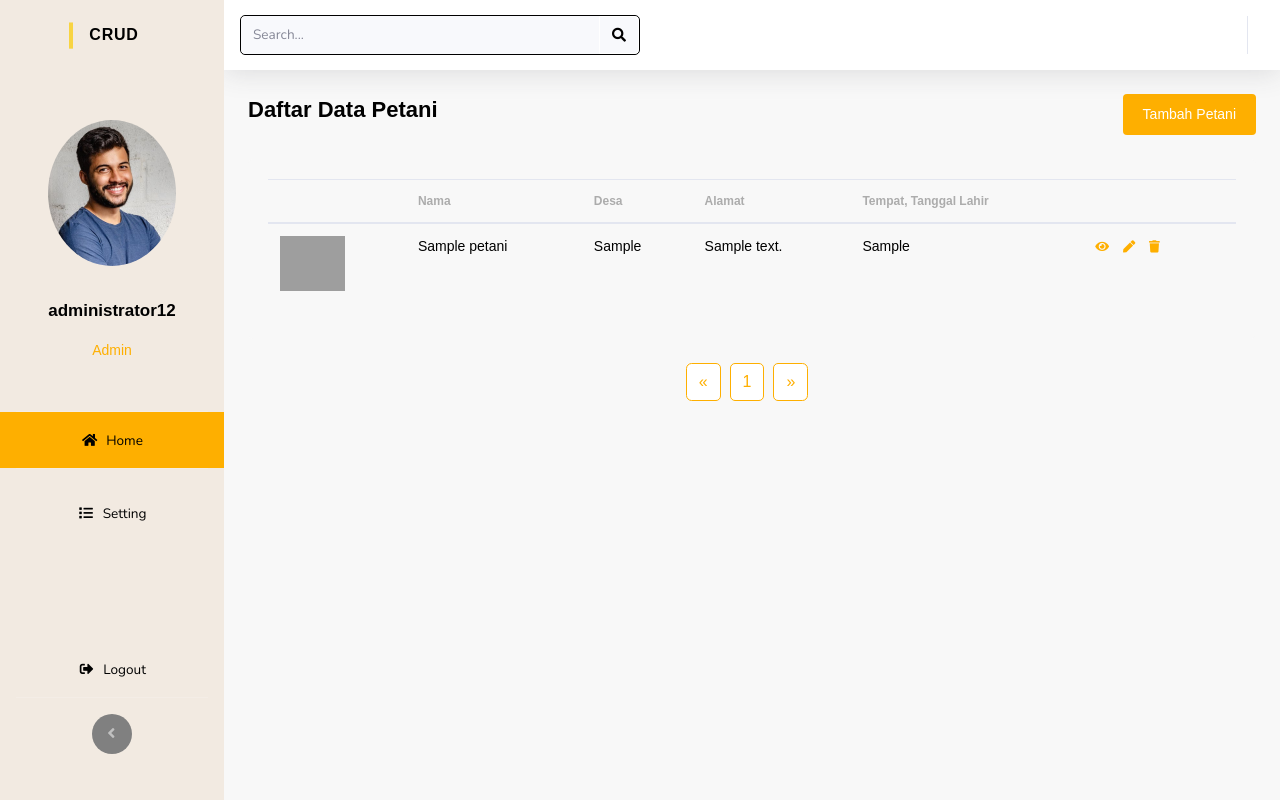
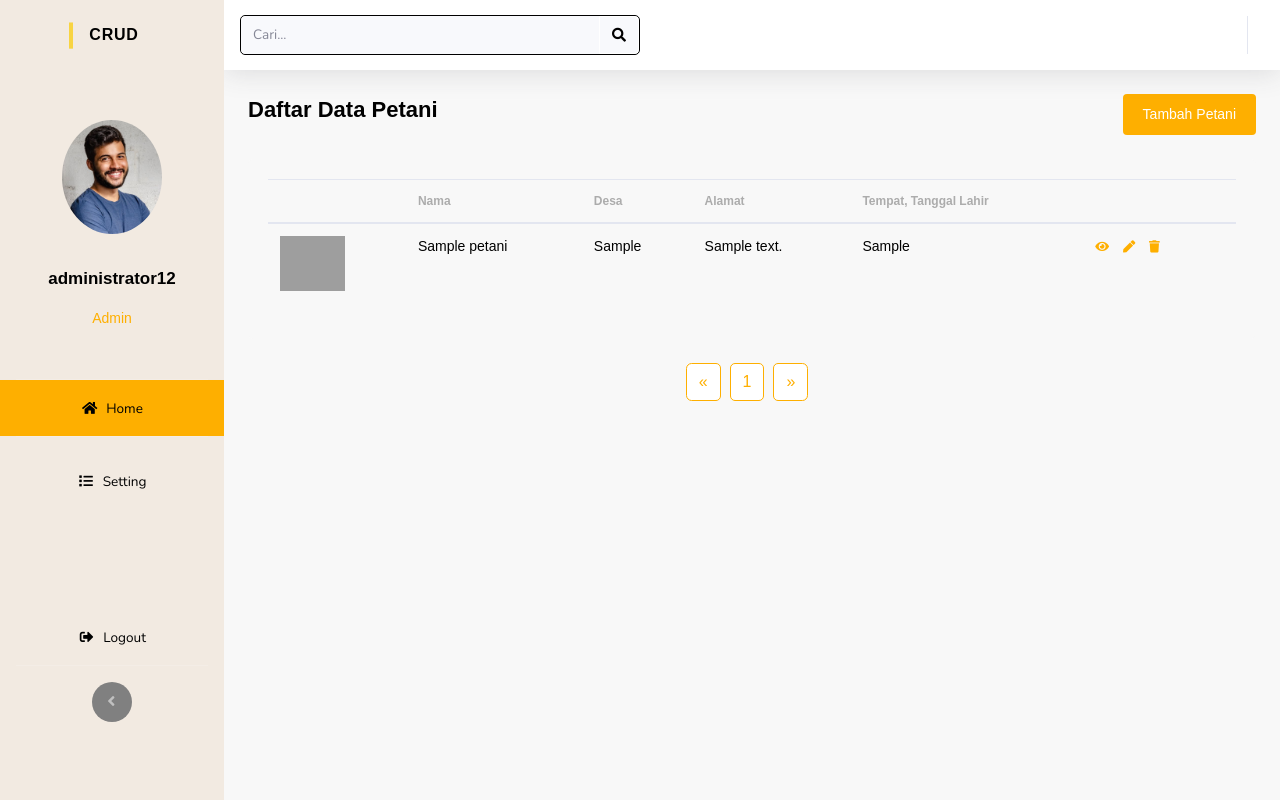
Before and after one commit to anggasaeful7/forumtani, a PHP site: page /HomeAdmin.php in a window 1280 px wide. Run offline with PHP 8.4, Linux system fonts and the light colour scheme; a user stored in the database is signed in; data comes from the database, SQL or seed files in the repository; tables that the repository leaves empty hold one stand-in row (values such as "Sample post"); some web fonts are replaced; grey boxes are pictures that could not be loaded.

Commit message:
Search, bug profile

```diff
--- a/AdminCreate.php
+++ b/AdminCreate.php
@@ -47,7 +47,7 @@
 
             <li class="nav-item">
                 <div class="illustration">
-                    <img src="assets/img/user/<?= $pro['foto'] ?>" style="border-radius: 50%;" class="img-admin">
+                    <img src="assets/img/user/<?= $pro['foto'] ?>" width="100" style="border-radius: 50%;" class="img-admin">
                 </div>
                 <div class="admin-text">
                     <p><?= $pro['nama'] ?></p>
--- a/AdminEdit.php
+++ b/AdminEdit.php
@@ -51,7 +51,7 @@
 
             <li class="nav-item">
                 <div class="illustration">
-                    <img src="assets/img/user/<?= $profile['foto'] ?>" style="border-radius: 50%;" class="img-admin">
+                    <img src="assets/img/user/<?= $profile['foto'] ?>" width="100" style="border-radius: 50%;" class="img-admin">
                 </div>
                 <div class="admin-text">
                     <p><?= $profile['nama'] ?></p>
--- a/AdminSettingPassword.php
+++ b/AdminSettingPassword.php
@@ -49,7 +49,7 @@
                     </div>
                     <div class="container edit-admin-container">
                         <div class="illustration">
-                            <img src="assets/img/user/<?= $pro['foto'] ?>" style="border-radius: 50%;" class="edit-admin-img">
+                            <img src="assets/img/user/<?= $pro['foto'] ?>" width="100" style="border-radius: 50%;" class="edit-admin-img">
                         </div>
                         <div class="edit-admin-text" style="margin-bottom: 50px;">
                             <p><?= $pro['nama'] ?></p>
--- a/AdminView.php
+++ b/AdminView.php
@@ -51,7 +51,7 @@
 
             <li class="nav-item">
                 <div class="illustration">
-                    <img src="assets/img/user/<?= $profile['foto'] ?>" style="border-radius: 50%;" class="img-admin">
+                    <img src="assets/img/user/<?= $profile['foto'] ?>" width="100" style="border-radius: 50%;" class="img-admin">
                 </div>
                 <div class="admin-text">
                     <p><?= $profile['nama'] ?></p>
--- a/HomeAdmin.php
+++ b/HomeAdmin.php
@@ -48,7 +48,7 @@
 
             <li class="nav-item">
                 <div class="illustration">
-                    <img src="assets/img/user/<?= $pro['foto'] ?>" style="border-radius: 50%;" class="img-admin">
+                    <img src="assets/img/user/<?= $pro['foto'] ?>" style="border-radius: 50%;" width="100" class="img-admin">
                 </div>
                 <div class="admin-text">
                     <p><?= $pro['nama'] ?></p>
@@ -63,7 +63,7 @@
 
             <!-- Nav Item - Dashboard -->
             <li class="nav-item">
-                <a class="nav-link" href="index.html" style="background-color: #FEAF00;">
+                <a class="nav-link" href="HomeAdmin.php" style="background-color: #FEAF00;">
                     <i class="fas fa-home fa-fw"></i>
                     <span>Home</span></a>
             </li>
@@ -111,11 +111,13 @@
                     </button>
 
                     <!-- Topbar Search -->
-                    <form class="d-none d-sm-inline-block form-inline mr-auto my-2 my-md-0 mw-100 navbar-search">
+                    <form class="d-none d-sm-inline-block form-inline mr-auto my-2 my-md-0 mw-100 navbar-search" method="GET" action="HomeAdmin.php">
                         <div class="input-group">
-                            <input type="text" class="form-control bg-light border-0 small" placeholder="Search..." aria-label="Search" aria-describedby="basic-addon2">
+                            <input type="text" class="form-control bg-light border-0 small" placeholder="Cari..." aria-label="Search" aria-describedby="basic-addon2" name="kata_cari" value="<?php if (isset($_GET['kata_cari'])) {
+                                                                                                                                                                                                    echo $_GET['kata_cari'];
+                                                                                                                                                                                                } ?>">
                             <div class="input-group-append">
-                                <button class="btn btn-primary" type="button">
+                                <button class="btn btn-primary" type="submit">
                                     <i class="fas fa-search fa-sm"></i>
                                 </button>
                             </div>
@@ -132,11 +134,13 @@
                             </a>
                             <!-- Dropdown - Messages -->
                             <div class="dropdown-menu dropdown-menu-right p-3 shadow animated--grow-in" aria-labelledby="searchDropdown">
-                                <form class="form-inline mr-auto w-100 navbar-search">
+                                <form class="form-inline mr-auto w-100 navbar-search" method="GET" action="HomeAdmin.php">
                                     <div class="input-group">
-                                        <input type="text" class="form-control bg-light border-0 small" placeholder="Search for..." aria-label="Search" aria-describedby="basic-addon2">
+                                        <input type="text" class="form-control bg-light border-0 small" placeholder="Search for..." aria-label="Search" aria-describedby="basic-addon2" name="kata_cari" value="<?php if (isset($_GET['kata_cari'])) {
+                                                                                                                                                                                                                    echo $_GET['kata_cari'];
+                                                                                                                                                                                                                } ?>">
                                         <div class="input-group-append">
-                                            <button class="btn btn-primary" type="button">
+                                            <button class="btn btn-primary" type="submit">
                                                 <i class="fas fa-search fa-sm"></i>
                                             </button>
                                         </div>
@@ -242,8 +246,17 @@
                                         $total_halaman = ceil($jumlah_data / $batas);
 
                                         $no = 1;
+                                        if (isset($_GET['kata_cari'])) {
+                                            $kata_cari = $_GET['kata_cari'];
+                                            $data = mysqli_query($koneksi, "select * from petani where nama like '%" . $kata_cari . "%' limit $halaman_awal, $batas");
+                                        } else {
                                             $data = mysqli_query($koneksi, "select * from petani limit $halaman_awal, $batas");
+                                        }
+
                                         $nomor = $halaman_awal + 1;
+                                        // Cek data apakah ada atau tidak
+                                        $jumlah = mysqli_num_rows($data);
+                                        if ($jumlah > 0) {
                                             while ($d = mysqli_fetch_array($data)) {
                                         ?>
                                                 <tr>
@@ -270,6 +283,9 @@
                                                 </tr>
                                     </tbody>
                             <?php
+                                            }
+                                        } else {
+                                            echo "<tr><td colspan='7'>Data tidak ditemukan</td></tr>";
                                         }
                             ?>
                                 </table>
```
Also changed, not shown: AdminSettingProfile.php (+2 -7 lines), ubahAdmin.php (+13 -13 lines), assets/img/user/1323837036_15090001.png (added). Lines whose indentation alone changed are shown as unchanged.
